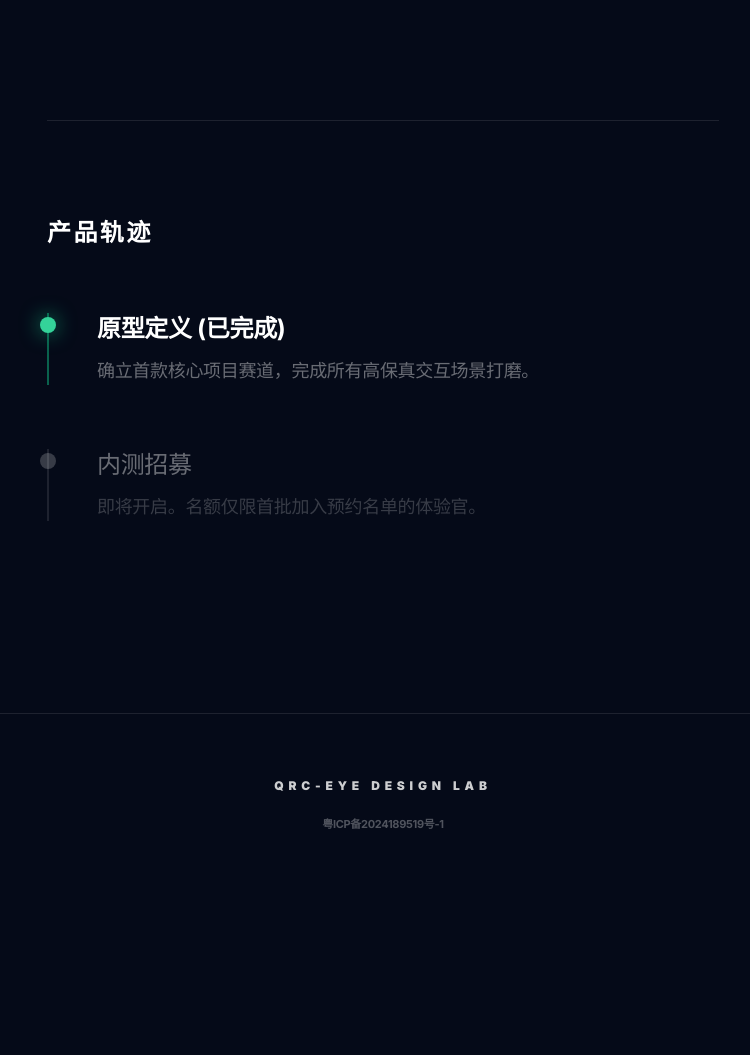
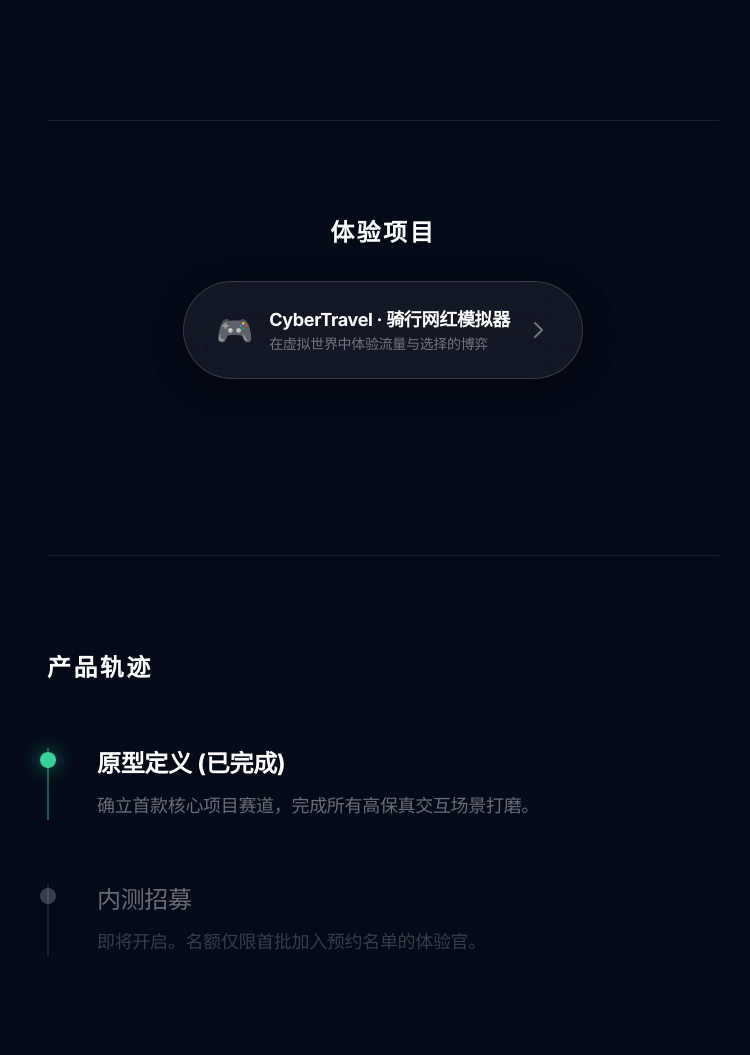
Before and after one commit to ruochenhua/qrc_site, a plain HTML site: page index.html in a window 1280 px wide. Shown: the part 1200-2255 px from the top of the page, without its empty margins (257-1007 px from the left). Before the commit the page ends 2098 px from the top, so only its background shows below. Drawn offline with nearby package versions, Linux system fonts and the light colour scheme.

Commit message:
feat: 添加 CyberTravel 游戏入口链接

```diff
--- a/index.html
+++ b/index.html
@@ -113,6 +113,7 @@
             <div class="hidden md:flex items-center gap-8 text-sm font-bold">
                 <button onclick="showPage('home')" class="text-white/70 hover:text-white transition-colors" aria-label="首页">首页</button>
                 <a href="/dev-blog/" class="text-white/70 hover:text-white transition-colors" aria-label="开发者日志">日志</a>
+                <a href="/cybertravel/" class="text-white/70 hover:text-white transition-colors" aria-label="体验项目">体验</a>
                 <button onclick="showPage('about')" class="text-white/70 hover:text-white transition-colors" aria-label="关于我们">关于</button>
                 <button onclick="toggleModal()" class="bg-white text-black px-6 py-2 rounded-full font-black transition transform active:scale-95 shadow-xl hover:bg-emerald-400" aria-label="预约">
                     预约
@@ -126,6 +127,7 @@
             <div class="flex flex-col gap-4 text-sm font-bold">
                 <button onclick="showPage('home'); toggleMobileMenu()" class="text-white/70 hover:text-white transition-colors py-2" aria-label="首页">首页</button>
                 <a href="/dev-blog/" class="text-white/70 hover:text-white transition-colors py-2" aria-label="开发者日志">日志</a>
+                <a href="/cybertravel/" class="text-white/70 hover:text-white transition-colors py-2" aria-label="体验项目">体验</a>
                 <button onclick="showPage('about'); toggleMobileMenu()" class="text-white/70 hover:text-white transition-colors py-2" aria-label="关于我们">关于</button>
                 <button onclick="toggleModal(); toggleMobileMenu()" class="bg-white text-black px-6 py-2 rounded-full font-black transition transform active:scale-95 shadow-xl hover:bg-emerald-400 text-center" aria-label="预约">
                     预约
@@ -191,6 +193,18 @@
                 </div>
             </div>
 
+            <div class="max-w-2xl mx-auto text-center py-24 border-t border-white/10 animate-on-scroll">
+                <h2 class="text-2xl font-black mb-8 text-white tracking-widest uppercase">体验项目</h2>
+                <a href="/cybertravel/" class="inline-flex items-center gap-4 glass px-8 py-6 rounded-full hover:bg-emerald-500/10 transition-all group mb-20">
+                    <span class="text-3xl">🎮</span>
+                    <div class="text-left">
+                        <div class="text-white font-bold text-lg group-hover:text-emerald-400 transition-colors">CyberTravel · 骑行网红模拟器</div>
+                        <div class="text-white/40 text-sm">在虚拟世界中体验流量与选择的博弈</div>
+                    </div>
+                    <svg class="w-6 h-6 text-white/40 group-hover:text-emerald-400 transition-colors" fill="none" stroke="currentColor" viewBox="0 0 24 24"><path stroke-linecap="round" stroke-linejoin="round" stroke-width="2" d="M9 5l7 7-7 7"/></svg>
+                </a>
+            </div>
+
             <div class="max-w-2xl mx-auto text-left py-24 border-t border-white/10 animate-on-scroll">
                 <h2 class="text-2xl font-black mb-16 text-white tracking-widest uppercase">产品轨迹</h2>
                 <div class="space-y-16">
```
